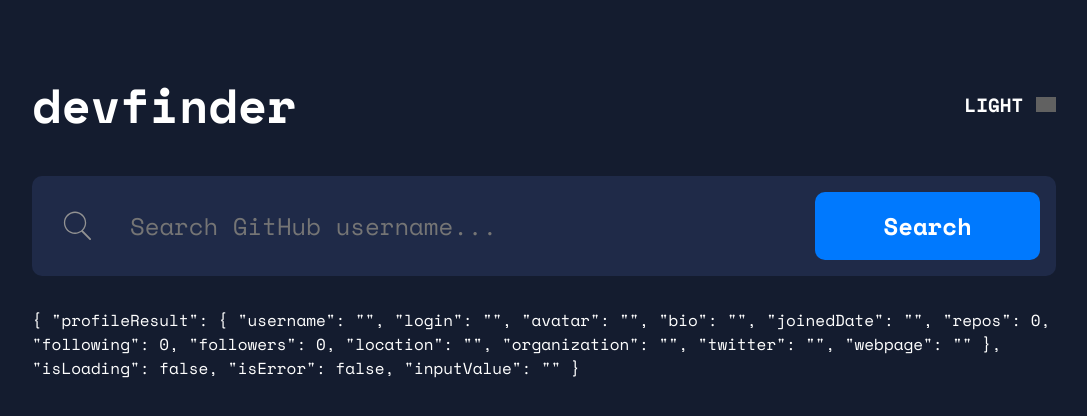
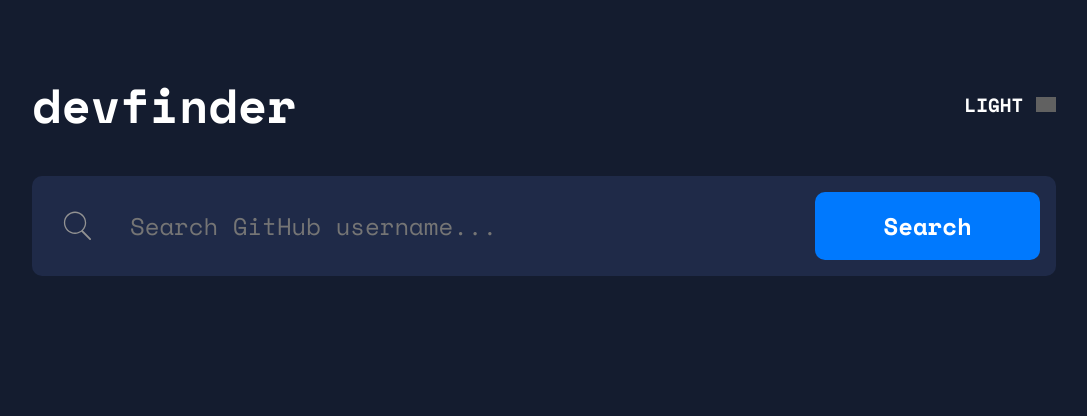
Before and after one commit to Stackustack/devfinder, a React (Create React App) app: page / in a window 1280 px wide. Shown: the top 416 px of the page, without its empty margins (96-1183 px from the left). Built offline with nearby package versions, Linux system fonts and the light colour scheme; grey boxes are pictures that could not be loaded.

Commit message:
Update readme and remove debugging stuff

```diff
--- a/src/App.tsx
+++ b/src/App.tsx
@@ -13,7 +13,6 @@ function App() {
       <Header />
       <Search />
       <ProfileResult />
-      <div>{JSON.stringify(ctx, null, "\t")}</div>
     </div>
   );
 }
```
Also changed, not shown: 1 other file (tests, documents, lock files or other folders).
